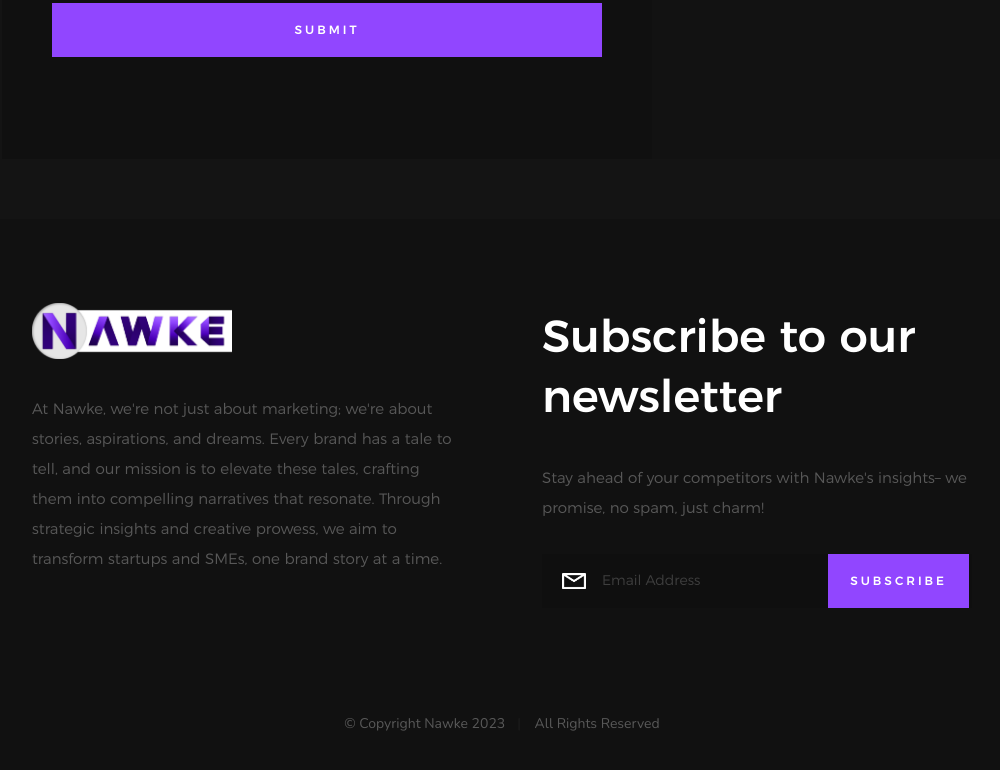
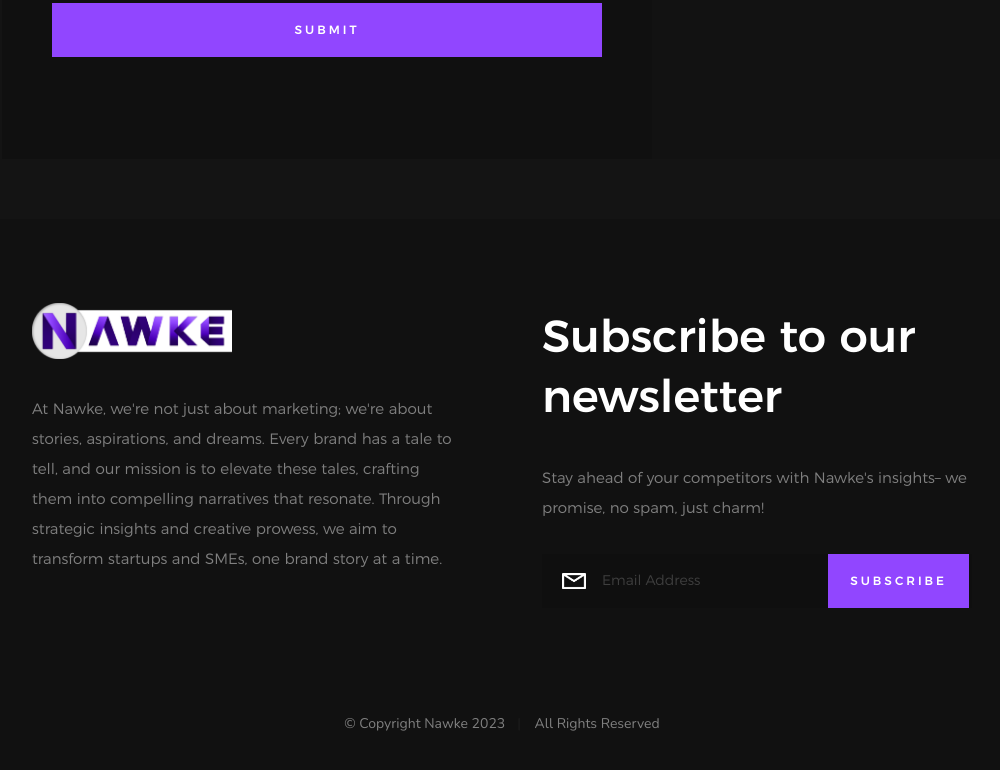
Before and after one commit to Harry-Rajput/Nawke-Website, a plain HTML site: page index.html in a window 1280 px wide. Shown: the part 5389-6159 px from the top of the page, without its empty margins (138-1138 px from the left). Drawn offline with nearby package versions, Linux system fonts and the light colour scheme; a script that the page names is missing; files whose address does not match are found by name.

Commit message:
Update main.css

```diff
--- a/css/main.css
+++ b/css/main.css
@@ -3404,7 +3404,7 @@ footer {
     font-size: 15px;
     line-height: 2;
     text-align: center;
-    color: rgba(255, 255, 255, 0.3);
+    color: #808080;
 }
 
 footer h4 {
```
